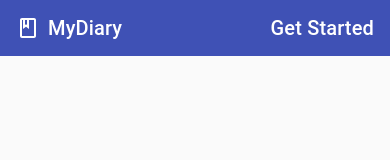
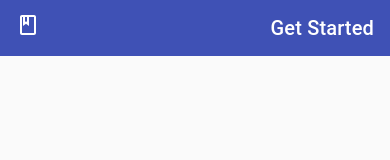
Before and after one commit to okezieobi/diary-app-demo, a React (Create React App) app in the folder client/: page / in a window 390 px wide. Shown: the top 160 px of the page. Built offline with nearby package versions, Linux system fonts and the light colour scheme.

Commit message:
Added Appbar breakpoints

```diff
--- a/client/src/components/Home.jsx
+++ b/client/src/components/Home.jsx
@@ -11,6 +11,8 @@ import BookIcon from '@material-ui/icons/BookOutlined';
 import { makeStyles } from '@material-ui/core/styles';
 import Grid from '@material-ui/core/Grid';
 import Link from '@material-ui/core/Link';
+import Hidden from '@material-ui/core/Hidden';
+
 import HomeBGOne from '../images/Home_1.svg';
 import HomeBGTwo from '../images/Home_2.svg';
 import HomeBGThree from '../images/Home_3.svg';
@@ -18,6 +20,9 @@ import HomeBGThree from '../images/Home_3.svg';
 const useStyles = makeStyles((theme) => ({
   iconTitle: {
     marginRight: theme.spacing(1),
+    [theme.breakpoints.down('xs')]: {
+      flexGrow: '1',
+    },
   },
   title: {
     flexGrow: '1',
@@ -73,9 +78,13 @@ export default function ElevateAppBar({ window }) {
       <ElevationScroll window={window}>
         <AppBar>
           <Toolbar>
-            <BookIcon className={classes.iconTitle} />
-            <Typography className={classes.title} variant="h6">MyDiary</Typography>
-            <Link component="button" underline="none" href="/signup" color="inherit">
+            <Box className={classes.iconTitle}>
+              <BookIcon />
+            </Box>
+            <Hidden xsDown>
+              <Typography className={classes.title} variant="h6">MyDiary</Typography>
+            </Hidden>
+            <Link underline="none" href="/signup" color="inherit">
               <Typography variant="h6">Get Started</Typography>
             </Link>
           </Toolbar>
```
